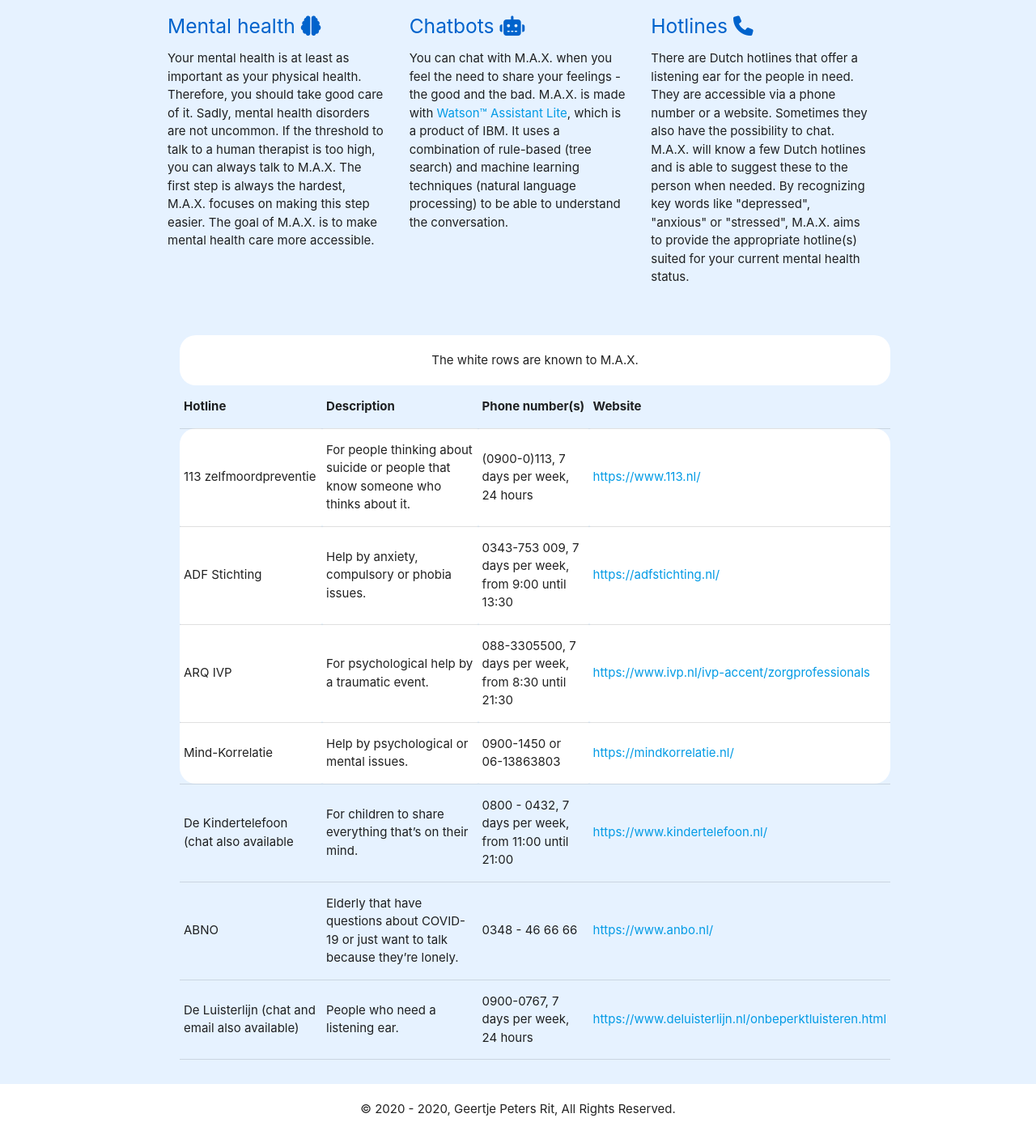
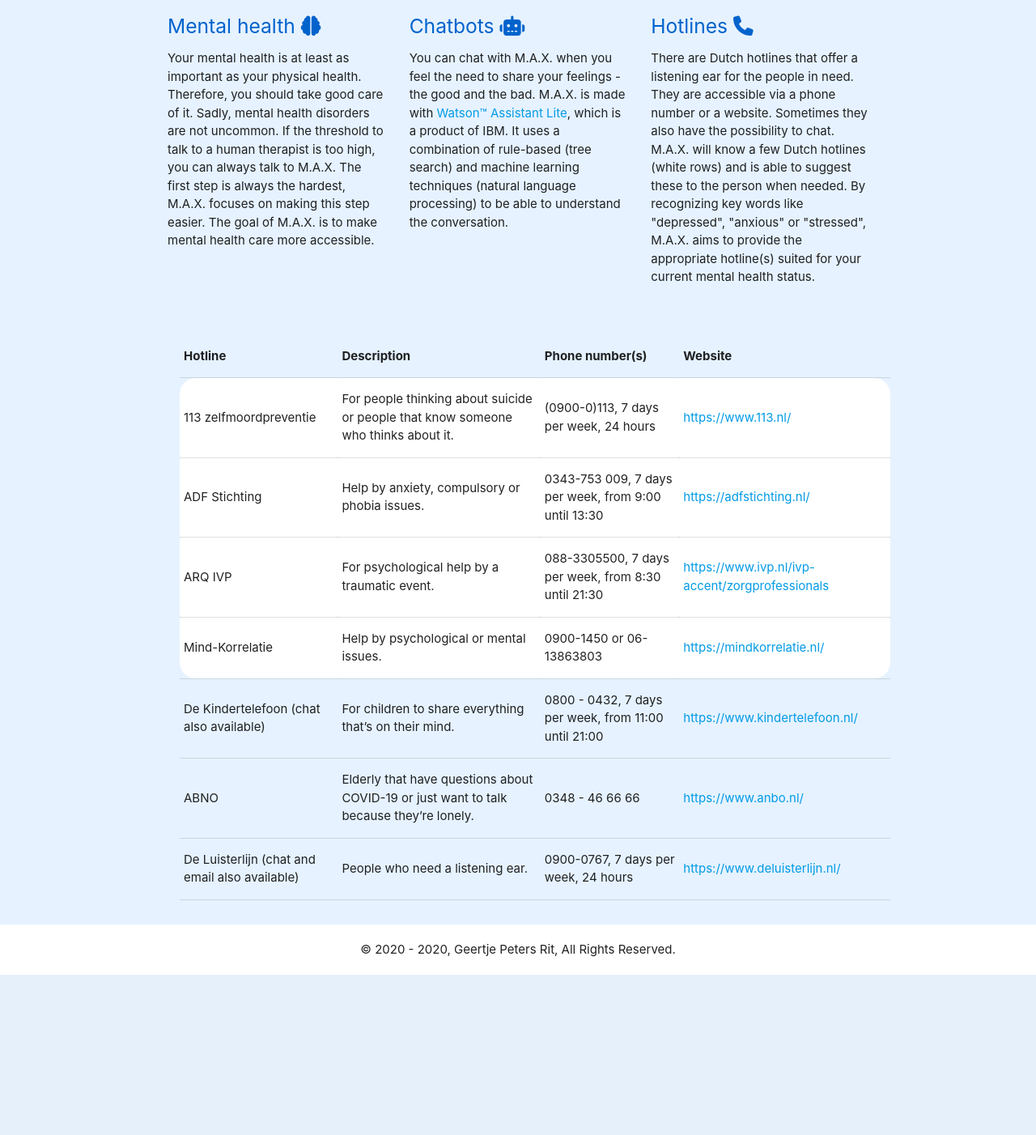
Before and after one commit to geertjepetersrit/bachelor-thesis, a PHP site: page / in a window 1280 px wide. Shown: the part 373-1775 px from the top of the page at 81% size. After the commit the page ends 1577 px from the top, so only its background shows below. Run offline with PHP 8.4, Linux system fonts and the light colour scheme; some libraries are stand-ins or nearby versions.

Commit message:
Removed table caption and shortened a link

```diff
--- a/index.php
+++ b/index.php
@@ -37,7 +37,7 @@
               <h5 class = "h5">Hotlines <i class="fas fa-phone"></i></h5>
                 <p>
                   There are Dutch hotlines that offer a listening ear for the people in need. They are accessible via a phone number or a website.
-                  Sometimes they also have the possibility to chat. M.A.X. will know a few Dutch hotlines and is able to suggest these to the person when needed.
+                  Sometimes they also have the possibility to chat. M.A.X. will know a few Dutch hotlines (white rows) and is able to suggest these to the person when needed.
                   By recognizing key words like "depressed", "anxious" or "stressed", M.A.X. aims to provide the appropriate hotline(s) suited for your current mental health status.
                 </p>
           </div>
@@ -47,7 +47,7 @@
 <!-- Table with Dutch hotlines. The white rows are known to M.A.X. -->
 <div class="container">
     <table class="hotline">
-      <caption class = "hotline-caption">The white rows are known to M.A.X.</caption>
+      <!--<caption class = "hotline-caption">The white rows are known to M.A.X.</caption>-->
         <tr> <!-- Row 1 -->
           <th>Hotline</th>
           <th>Description</th>
@@ -79,7 +79,7 @@
           <td class = "cell-bottom-right"><a href = "https://mindkorrelatie.nl/">https://mindkorrelatie.nl/</a></td>
         </tr>
         <tr> <!-- Row 5 -->
-          <td>De Kindertelefoon (chat also available</td>
+          <td>De Kindertelefoon (chat also available)</td>
           <td>For children to share everything that’s on their mind.</td>
           <td>0800 - 0432, 7 days per week, from 11:00 until 21:00</td>
           <td><a href = "https://www.kindertelefoon.nl/">https://www.kindertelefoon.nl/ </a></td>
@@ -94,7 +94,7 @@
           <td>De Luisterlijn (chat and email also available)</td>
           <td>People who need a listening ear.</td>
           <td>0900-0767, 7 days per week, 24 hours</td>
-          <td><a href = "https://www.deluisterlijn.nl/onbeperktluisteren.html">https://www.deluisterlijn.nl/onbeperktluisteren.html</a></td>
+          <td><a href = "https://www.deluisterlijn.nl/">https://www.deluisterlijn.nl/</a></td>
         </tr>
   </table>
 </div>
--- a/style.css
+++ b/style.css
@@ -49,7 +49,7 @@ body{
   clear: both;
 }
 
-/* Responsive layout - when the screen is less than 600px wide, make the three columns stack on top of each other instead of next to each other */
+/* Responsive layout - when the screen is less than 700px wide, make the three columns stack on top of each other instead of next to each other */
 @media screen and (max-width: 700px) {
   .column {
     width: 100%;
@@ -83,11 +83,13 @@ body{
 
 }
 
+/*
 .hotline-caption{
   background-color: #ffffff;
   padding: 20px;
   border-radius: 20px;
 }
+*/
 
 .cell{
   background-color: #ffffff;
```
